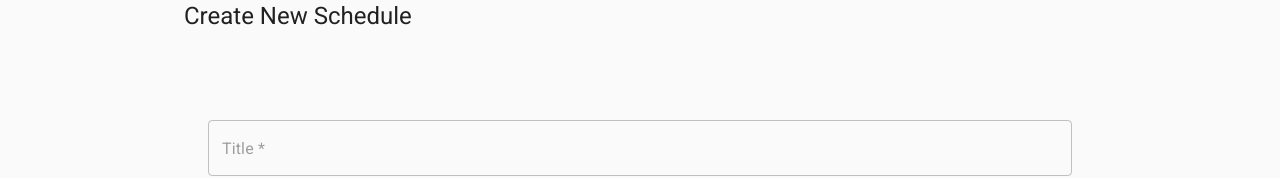
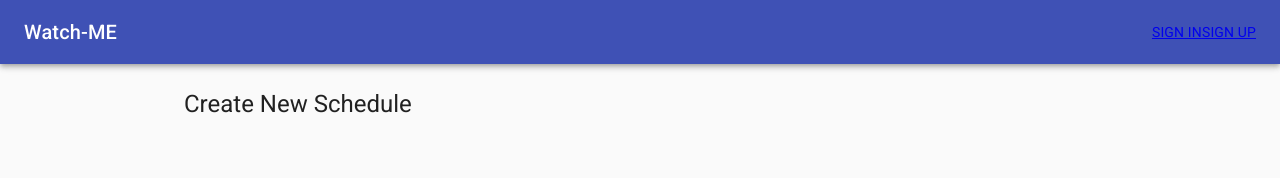
Before and after one commit to SakaiTaka23/watch-me, a Next.js app in the folder frontend/: page /schedule/new in a window 1280 px wide. Shown: the top 178 px of the page. Built offline with nearby package versions, Linux system fonts and the light colour scheme; no server answers.

Commit message:
ヘッダー作成

```diff
--- /dev/null
+++ b/frontend/components/organisms/header/Header.tsx
@@ -0,0 +1,58 @@
+import { AppBar, Box, makeStyles, Toolbar, Typography } from '@material-ui/core';
+import React, { useContext } from 'react';
+import { AuthContext } from '../../../hooks/firebase/authContext';
+import Link from 'next/link';
+
+const useStyles = makeStyles(() => ({
+  root: {
+    flexGrow: 1,
+  },
+  title: {
+    flexGrow: 1,
+  },
+}));
+
+const Header = () => {
+  const classes = useStyles();
+  const { user } = useContext(AuthContext);
+  return (
+    <Box className={classes.root} mb={3}>
+      <AppBar position='static'>
+        <Toolbar>
+          <Link href='/' passHref>
+            <Typography variant='h6' className={classes.title}>
+              <a>Watch-ME</a>
+            </Typography>
+          </Link>
+          {user ? (
+            <>
+              <Box display='flex' mx={3}>
+                <Link href='/'>
+                  <Typography variant='subtitle1'>
+                    <a>MY PAGE</a>
+                  </Typography>
+                </Link>
+              </Box>
+              <Link href='logout' passHref>
+                <Typography variant='subtitle1'>
+                  <a>LOGOUT</a>
+                </Typography>
+              </Link>
+            </>
+          ) : (
+            <>
+              <Link href='signin'>
+                <a>SIGN IN</a>
+              </Link>
+              <Link href='signup'>
+                <a>SIGN UP</a>
+              </Link>
+            </>
+          )}
+        </Toolbar>
+      </AppBar>
+    </Box>
+  );
+};
+
+export default Header;
--- a/frontend/pages/_app.tsx
+++ b/frontend/pages/_app.tsx
@@ -2,6 +2,7 @@ import { createTheme, CssBaseline, ThemeProvider, useMediaQuery } from '@materia
 import axios from 'axios';
 import { AppProps } from 'next/app';
 import { useEffect, useMemo } from 'react';
+import Header from '../components/organisms/header/Header';
 import { AuthProvider } from '../hooks/firebase/authContext';
 import '../styles/globals.css';
 
@@ -31,6 +32,7 @@ const App = ({ Component, pageProps }: AppProps) => {
     <ThemeProvider theme={theme}>
       <CssBaseline />
       <AuthProvider>
+        <Header />
         <Component {...pageProps} />
       </AuthProvider>
     </ThemeProvider>
```
